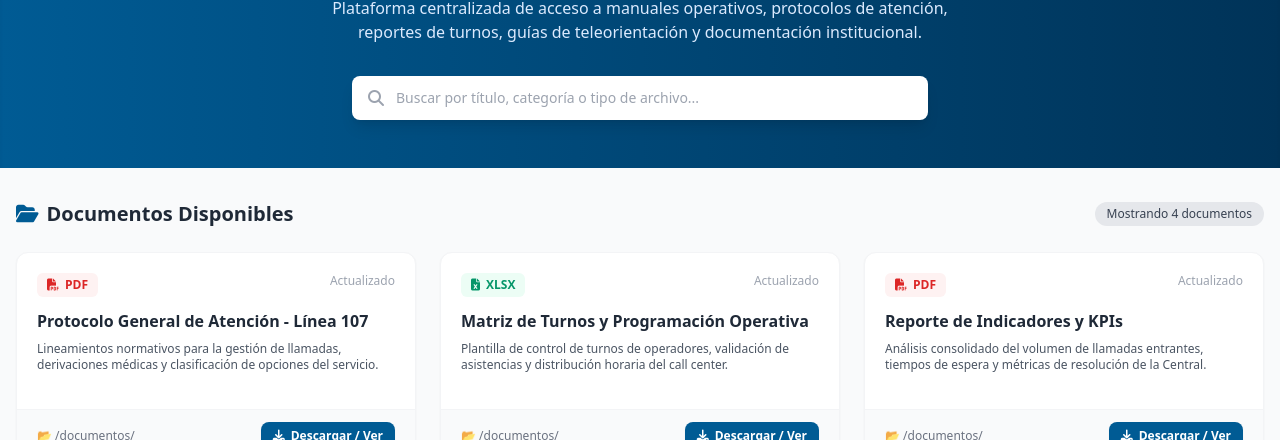
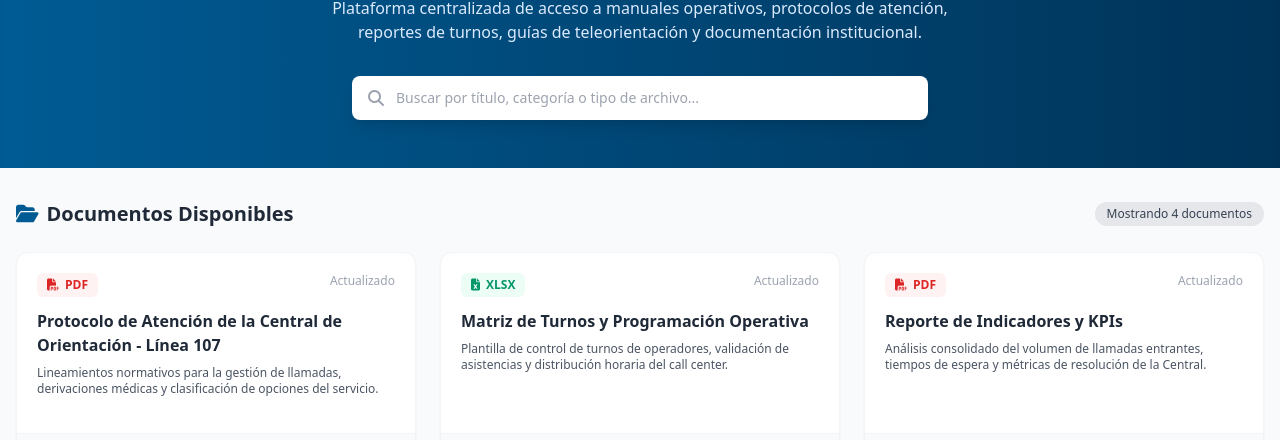
Before and after one commit to SGAAOC/Repositorio_Doc_Linea_107, a plain HTML site: page index.html in a window 1280 px wide. Shown: the part 192-632 px from the top of the page. Drawn offline with nearby package versions, Linux system fonts and the light colour scheme.

Commit message:
Modificacion en los documentos visibles - prueba

```diff
--- a/index.html
+++ b/index.html
@@ -77,7 +77,7 @@
         <!-- Cuadrícula de Documentos -->
         <div class="grid grid-cols-1 md:grid-cols-2 lg:grid-cols-3 gap-6" id="documentGrid">
 
-            <!-- Documento 1 (PDF) -->
+            <!-- Documento 1 (PDF desde Google Drive) -->
             <div class="doc-card bg-white rounded-xl shadow-sm hover:shadow-md transition-shadow border border-gray-100 overflow-hidden flex flex-col justify-between" data-title="protocolo general de atencion linea 107 manual operaciones pdf">
                 <div class="p-5">
                     <div class="flex justify-between items-start mb-3">
@@ -86,13 +86,13 @@
                         </span>
                         <span class="text-xs text-gray-400 font-medium">Actualizado</span>
                     </div>
-                    <h4 class="font-bold text-gray-800 text-base mb-2 hover:text-essalud-primary transition-colors">Protocolo General de Atención - Línea 107</h4>
+                    <h4 class="font-bold text-gray-800 text-base mb-2 hover:text-essalud-primary transition-colors">Protocolo de Atención de la Central de Orientación - Línea 107</h4>
                     <p class="text-xs text-gray-600 mb-4 line-clamp-2">Lineamientos normativos para la gestión de llamadas, derivaciones médicas y clasificación de opciones del servicio.</p>
                 </div>
                 <div class="bg-gray-50 px-5 py-3 border-t border-gray-100 flex justify-between items-center">
-                    <span class="text-xs text-gray-500 font-medium">📂 /documentos/</span>
-                    <a href="documentos/protocolo_linea_107.pdf" target="_blank" class="bg-essalud-primary hover:bg-essalud-dark text-white text-xs font-semibold px-3 py-1.5 rounded-lg transition-colors flex items-center shadow-sm">
-                        <i class="fa-solid fa-download mr-1.5"></i> Descargar / Ver
+                    <span class="text-xs text-gray-500 font-medium">☁️ Google Drive</span>
+                    <a href="https://drive.google.com/file/d/12ustb70wMZ18ML-k39vRJUrFWJ9-m_SK/export?format=pdf" target="_blank" rel="noopener noreferrer" class="bg-essalud-primary hover:bg-essalud-dark text-white text-xs font-semibold px-3 py-1.5 rounded-lg transition-colors flex items-center shadow-sm">
+                        <i class="fa-solid fa-file-pdf mr-1.5"></i> Ver PDF
                     </a>
                 </div>
             </div>
```
